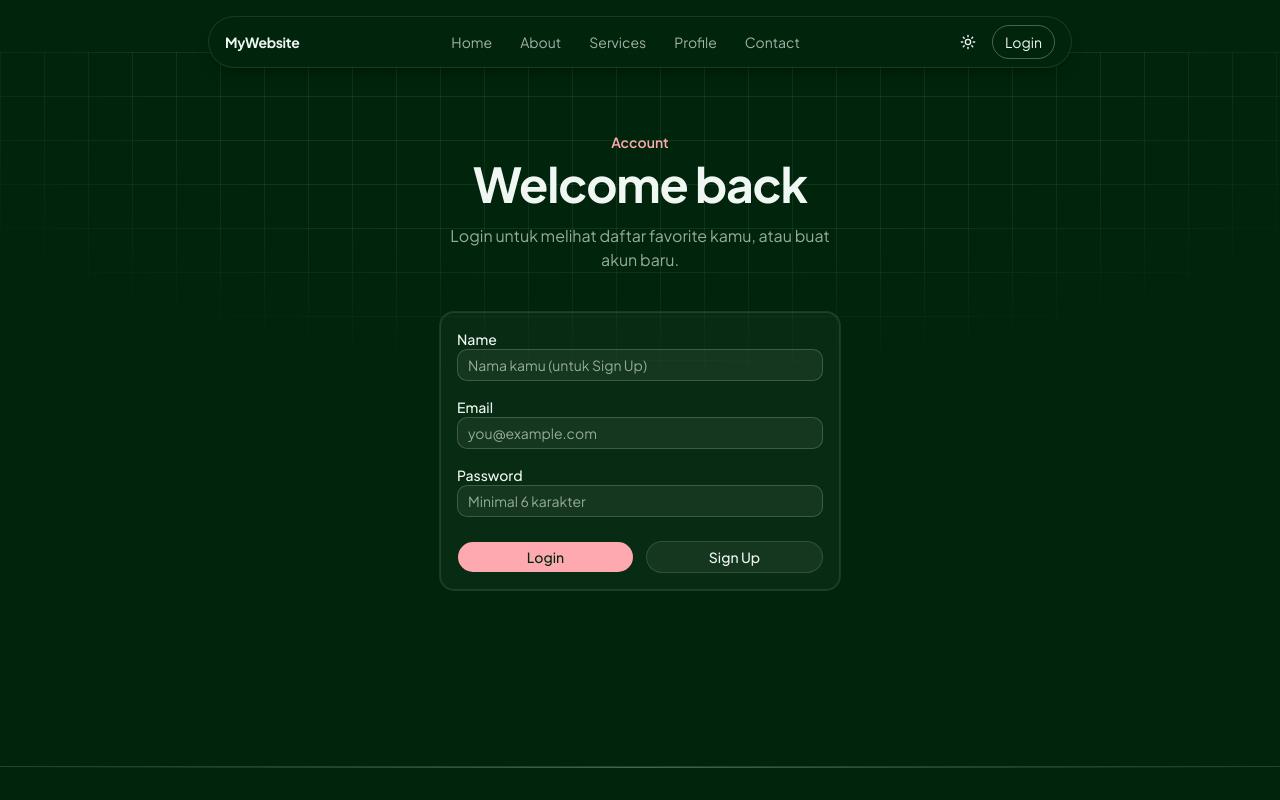
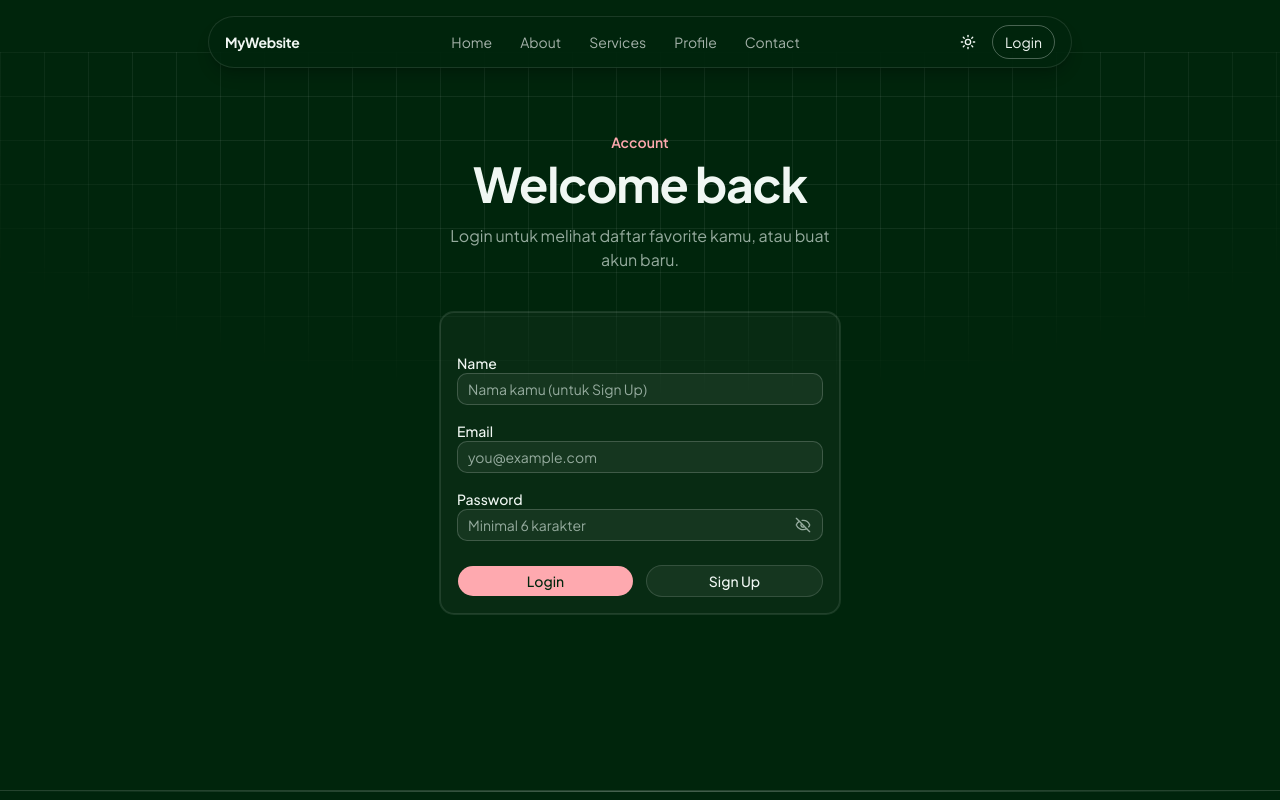
Before and after one commit to JessicaLevi/belajar-nextjs-companyprofile, a Next.js app: page /login in a window 1280 px wide. Shown: the top 800 px of the page. Built offline with nearby package versions, Linux system fonts and the light colour scheme; no server answers.

Commit message:
feat: add password visibility toggle to login form

```diff
--- a/app/login/page.js
+++ b/app/login/page.js
@@ -1,9 +1,15 @@
+"use client";
+
+import { useState } from "react";
+
 import { login, signup } from "./actions";
 import { Button } from "@/components/ui/button";
 import { Input } from "@/components/ui/input";
 import { Card, CardContent } from "@/components/ui/card";
+import { Eye, EyeOff } from "lucide-react";
 
 export default function LoginPage() {
+  const [showPassword, setShowPassword] = useState(false);
   return (
     <section className="relative">
       <div className="bg-grid bg-radial-fade absolute inset-0 -z-10" />
@@ -20,7 +26,7 @@ export default function LoginPage() {
         </div>
 
         <Card className="mt-10 border border-white/10 bg-foreground/[0.03]">
-          <CardContent>
+          <CardContent className="pt-6">
             <form className="space-y-4">
               <div className="space-y-1.5">
                 <label htmlFor="name" className="text-sm font-medium">
@@ -50,13 +56,28 @@ export default function LoginPage() {
                 <label htmlFor="password" className="text-sm font-medium">
                   Password
                 </label>
+                <div className="relative">
                   <Input
                     id="password"
                     name="password"
-                  type="password"
+                    type={showPassword ? "text" : "password"}
                     placeholder="Minimal 6 karakter"
                     required
+                    className="pr-10"
                   />
+                  <button
+                    type="button"
+                    onClick={() => setShowPassword(!showPassword)}
+                    className="absolute inset-y-0 right-0 flex items-center pr-3 text-muted-foreground hover:text-foreground"
+                    aria-label="Toggle password visibility"
+                  >
+                    {showPassword ? (
+                      <Eye className="w-4 h-4" />
+                    ) : (
+                      <EyeOff className="w-4 h-4" />
+                    )}
+                  </button>
+                </div>
               </div>
 
               <div className="grid grid-cols-2 gap-3 pt-2">
```
Lines whose indentation alone changed are shown as unchanged.
